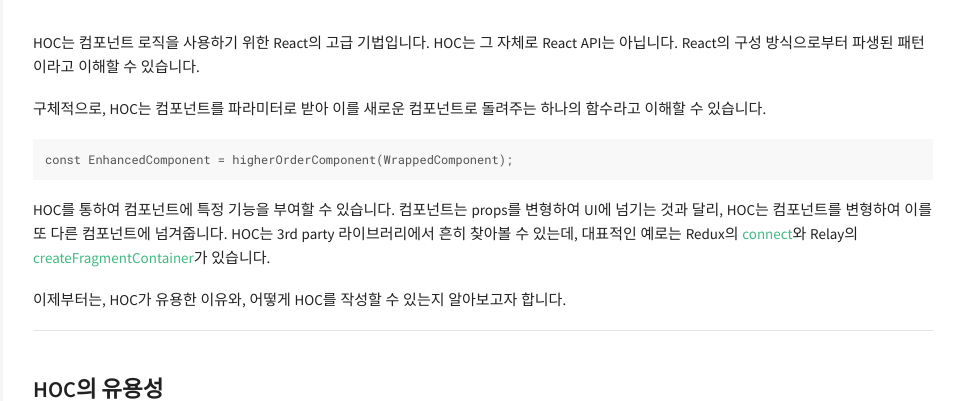
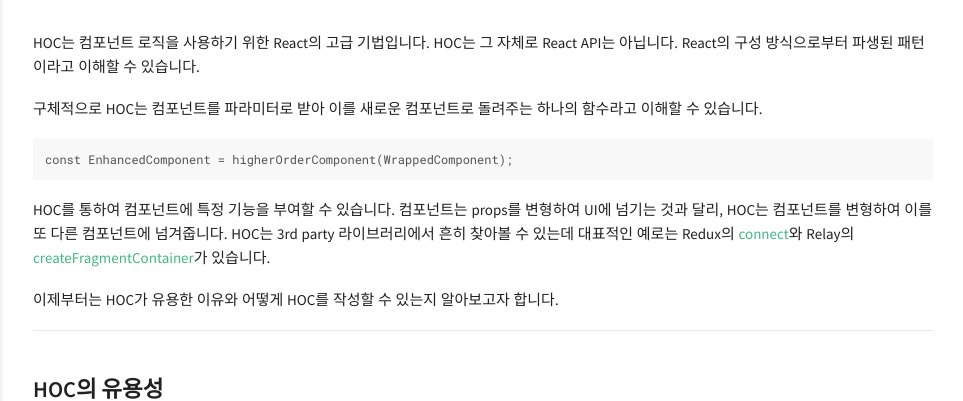
Before and after one commit to chanmi-lee/dev-blog, a Jekyll site: the page built from _posts/2020-04-27-what-is-hoc-and-how-to-use-it-in-react.md, in a window 1280 px wide. Shown: the part 312-713 px from the top of the page, without its empty margins (317-1280 px from the left). Built offline with Jekyll 4.4.1, drawn with Linux system fonts in a browser that asks for light colours; comment, search, counter and statistics services are not loaded; some of the changed text lies outside the part shown.

````diff
--- a/_posts/2020-04-27-what-is-hoc-and-how-to-use-it-in-react.md
+++ b/_posts/2020-04-27-what-is-hoc-and-how-to-use-it-in-react.md
@@ -13,7 +13,7 @@ HOC는 컴포넌트 로직을 사용하기 위한 React의 고급 기법입니
 HOC는 그 자체로 React API는 아닙니다.
 React의 구성 방식으로부터 파생된 패턴이라고 이해할 수 있습니다.
 
-구체적으로, HOC는 컴포넌트를 파라미터로 받아 이를 새로운 컴포넌트로 돌려주는 하나의 함수라고 이해할 수 있습니다.
+구체적으로 HOC는 컴포넌트를 파라미터로 받아 이를 새로운 컴포넌트로 돌려주는 하나의 함수라고 이해할 수 있습니다.
 
 ```
 const EnhancedComponent = higherOrderComponent(WrappedComponent);
@@ -21,9 +21,9 @@ const EnhancedComponent = higherOrderComponent(WrappedComponent);
 
 HOC를 통하여 컴포넌트에 특정 기능을 부여할 수 있습니다.
 컴포넌트는 props를 변형하여 UI에 넘기는 것과 달리, HOC는 컴포넌트를 변형하여 이를 또 다른 컴포넌트에 넘겨줍니다.
-HOC는 3rd party 라이브러리에서 흔히 찾아볼 수 있는데, 대표적인 예로는 Redux의 [connect](https://github.com/reduxjs/react-redux/blob/master/docs/api/connect.md#connect)와 Relay의 [createFragmentContainer](http://facebook.github.io/relay/docs/en/fragment-container.html)가 있습니다.
+HOC는 3rd party 라이브러리에서 흔히 찾아볼 수 있는데 대표적인 예로는 Redux의 [connect](https://github.com/reduxjs/react-redux/blob/master/docs/api/connect.md#connect)와 Relay의 [createFragmentContainer](http://facebook.github.io/relay/docs/en/fragment-container.html)가 있습니다.
 
-이제부터는, HOC가 유용한 이유와, 어떻게 HOC를 작성할 수 있는지 알아보고자 합니다.
+이제부터는 HOC가 유용한 이유와 어떻게 HOC를 작성할 수 있는지 알아보고자 합니다.
 
 ---
 
@@ -124,8 +124,8 @@ class BlogPost extends React.Component {
 
 HOC의 이름을 만들 땐, `with____` 형식으로 짓습니다.
 
-HOC의 원리는, 파라미터로 컴포넌트를 받아오고, 함수 내부에서 새 컴포넌트를 만든 다음에 해당 컴포넌트 안에서 파라미터로 받아온 컴포넌트를 렌더링하는 것입니다.
-그리고 자신이 받아온 props들은 그대로 파라미터로 받아온 컴포넌트에게 다시 주입해주고, 필요에 따라 추가 props도 넣어줍니다.
+HOC의 원리는 파라미터로 컴포넌트를 받아오고 함수 내부에서 새 컴포넌트를 만든 다음에 해당 컴포넌트 안에서 파라미터로 받아온 컴포넌트를 렌더링하는 것입니다.
+그리고 자신이 받아온 props들은 그대로 파라미터로 받아온 컴포넌트에게 다시 주입해주고 필요에 따라 추가 props도 넣어줍니다.
 
 우선 HOC의 틀을 작성해보겠습니다.
 
@@ -192,8 +192,8 @@ HOC는 원래의 컴포넌트를 변형하지 않을 뿐 아니라, 상속을
 
 그게 다입니다!
 
-감싸진 컴포넌트는 컨테이너의 모든 props를 받아와, 새로운 props (위의 예시에서는 data)와 함께 새로운 결과를 렌더링합니다.
-HOC는 어떻게 혹은 왜 데이터가 쓰이는지 관심이 없고, 감싸진 컴포넌트는 데이터가 어디로부터 오는지 직접 알 필요가 없습니다.
+감싸진 컴포넌트는 컨테이너의 모든 props를 받아와 새로운 props (위의 예시에서는 data)와 함께 새로운 결과를 렌더링합니다.
+HOC는 어떻게 혹은 왜 데이터가 쓰이는지 관심이 없고 감싸진 컴포넌트는 데이터가 어디로부터 오는지 직접 알 필요가 없습니다.
 
 ---
 
````
